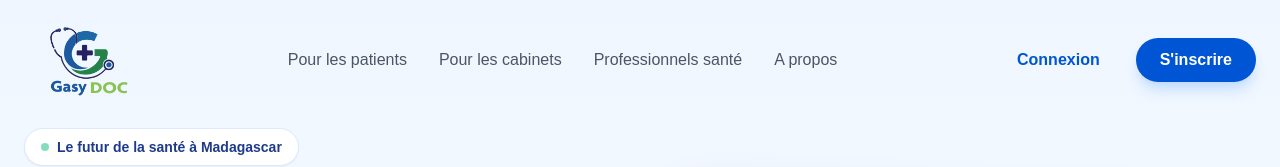
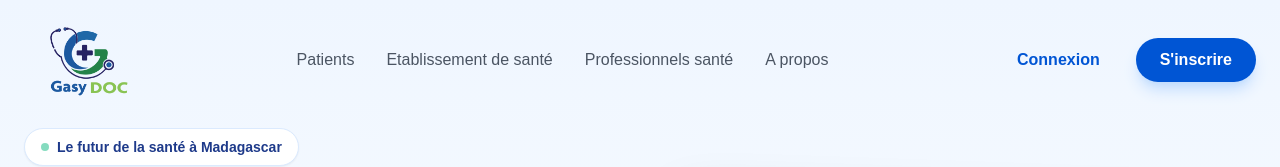
Before and after one commit to DarciaAnona/gasydoc-landing, a Next.js app: page / in a window 1280 px wide. Shown: the top 167 px of the page. Built offline with nearby package versions, Linux system fonts and the light colour scheme.

Commit message:
modif navbar

```diff
--- a/components/Navbar.tsx
+++ b/components/Navbar.tsx
@@ -19,8 +19,8 @@ const Navbar = () => {
   }, []);
 
   const navLinks = [
-    { name: "Pour les patients", href: "#" },
-    { name: "Pour les cabinets", href: "#comment-ca-marche" },
+    { name: "Patients", href: "#" },
+    { name: "Etablissement de santé", href: "#comment-ca-marche" },
     { name: "Professionnels santé", href: "#comment-ca-marche" },
     { name: "A propos", href: "#temoignages" },
   ];
```
Also changed, not shown: 1 other file (tests, documents, lock files or other folders).
